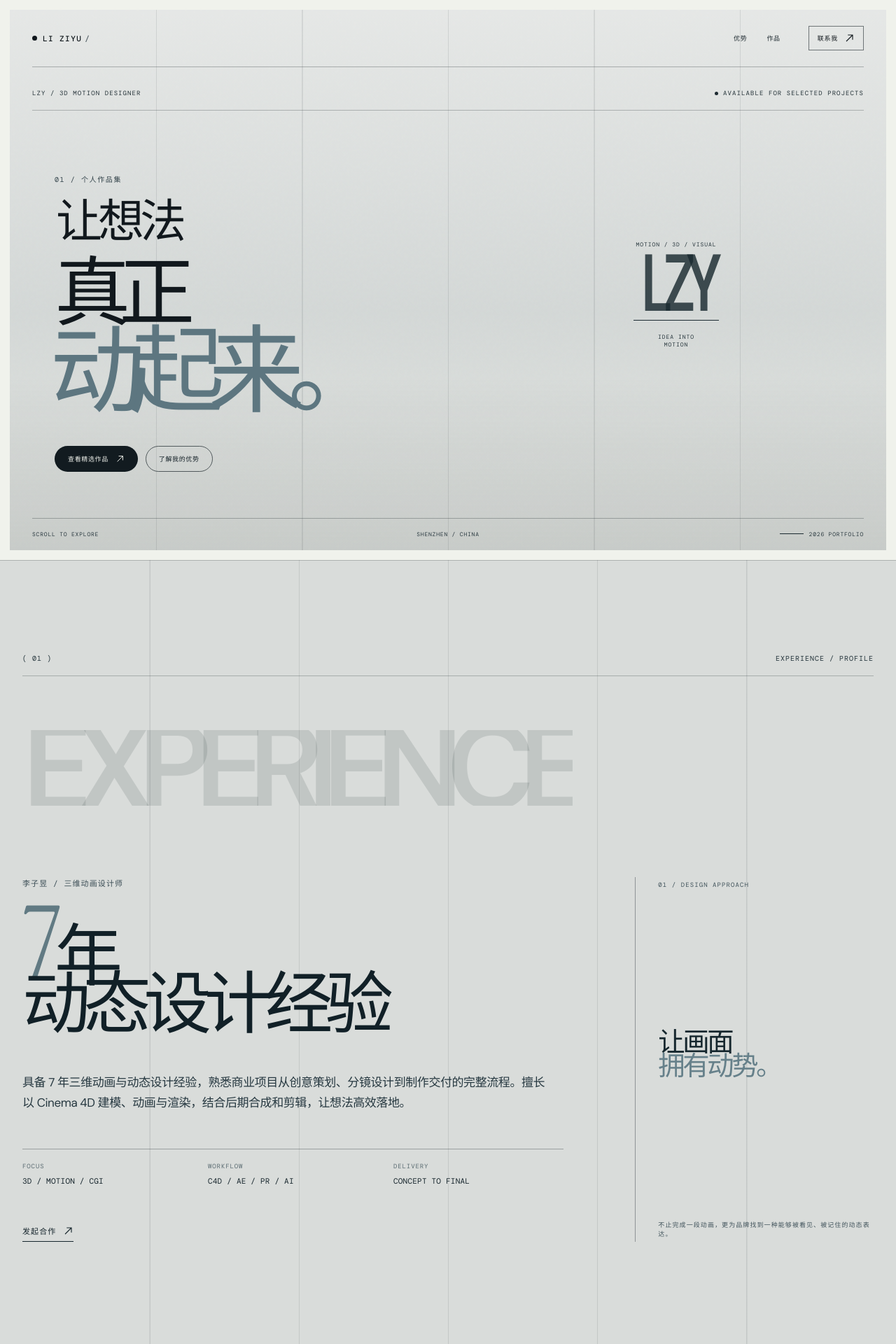
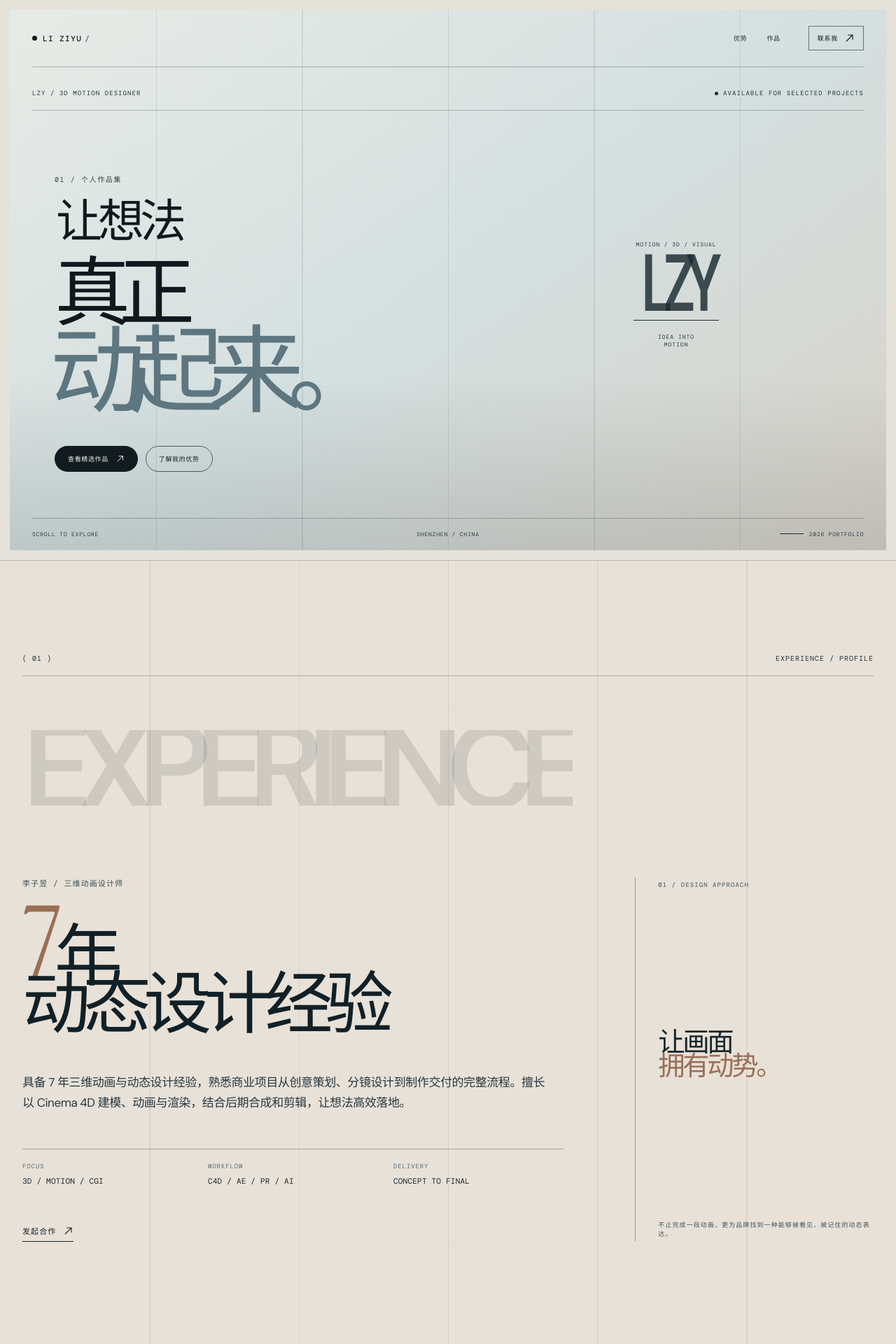
Before and after one commit to blankslzy-arch/work, a React (Vite) app: page / in a window 1280 px wide. Shown: the top 1920 px of the page at 70% size. Built offline with nearby package versions, Linux system fonts and the light colour scheme.

Commit message:
Add editorial color depth

```diff
--- a/src/styles.css
+++ b/src/styles.css
@@ -440,3 +440,54 @@ main { display: flex; flex-direction: column; }.hero { order: 1; }.profile { ord
   .hero-title-side { min-height: 0; }
   .hero-primary-message { position: static; }
 }
+
+/* A restrained palette shift gives each chapter its own atmosphere while keeping the editorial system intact. */
+body { background: #e5e2da; }
+.hero, .hero-media { background: #dbe3e1; }
+.hero-fallback {
+  background:
+    radial-gradient(ellipse at 78% 32%, rgba(83, 121, 131, .24), transparent 0 26%),
+    radial-gradient(ellipse at 23% 84%, rgba(192, 157, 125, .16), transparent 0 31%),
+    linear-gradient(90deg, transparent 0 16.66%, rgba(12, 28, 34, .1) 16.7% 16.77%, transparent 16.8% 33.32%, rgba(12, 28, 34, .1) 33.35% 33.42%, transparent 33.45% 49.98%, rgba(12, 28, 34, .1) 50% 50.07%, transparent 50.1% 66.63%, rgba(12, 28, 34, .1) 66.66% 66.73%, transparent 66.76% 83.29%, rgba(12, 28, 34, .1) 83.32% 83.39%, transparent 83.42%),
+    linear-gradient(145deg, #e7ebe6 0%, #d3dfdf 52%, #d8d2c8 100%);
+}
+.intro, .profile {
+  background-color: #e8e1d7;
+  background-image:
+    radial-gradient(ellipse at 86% 24%, rgba(154, 180, 177, .24), transparent 0 28%),
+    linear-gradient(90deg, transparent 0 16.66%, rgba(36, 47, 47, .1) 16.7% 16.76%, transparent 16.8% 33.32%, rgba(36, 47, 47, .1) 33.35% 33.41%, transparent 33.45% 49.98%, rgba(36, 47, 47, .1) 50% 50.06%, transparent 50.1% 66.63%, rgba(36, 47, 47, .1) 66.66% 66.72%, transparent 66.76% 83.29%, rgba(36, 47, 47, .1) 83.32% 83.38%, transparent 83.42%);
+}
+.profile-copy h2 b, .profile-statement em { color: #996f55; }
+.work {
+  background-color: #172930;
+  background-image:
+    radial-gradient(ellipse at 13% 21%, rgba(77, 132, 142, .27), transparent 0 30%),
+    radial-gradient(ellipse at 87% 82%, rgba(151, 103, 78, .16), transparent 0 27%),
+    linear-gradient(90deg, transparent 0 16.66%, rgba(220, 233, 227, .12) 16.7% 16.76%, transparent 16.8% 33.32%, rgba(220, 233, 227, .12) 33.35% 33.41%, transparent 33.45% 49.98%, rgba(220, 233, 227, .12) 50% 50.06%, transparent 50.1% 66.63%, rgba(220, 233, 227, .12) 66.66% 66.72%, transparent 66.76% 83.29%, rgba(220, 233, 227, .12) 83.32% 83.38%, transparent 83.42%);
+  color: #edf0e9;
+}
+.work::before { background: linear-gradient(90deg, rgba(174, 211, 211, .48), rgba(199, 150, 117, .18) 46%, transparent 75%); }
+.work .section-label, .work .section-index, .work-heading > p { color: #d4e4df; }
+.work .motion-word { color: rgba(208, 228, 224, .12); }
+.work .project-card { border-color: rgba(205, 222, 215, .28); box-shadow: 0 18px 45px rgba(5, 14, 18, .22); }
+.strengths {
+  background-color: #273944;
+  background-image:
+    radial-gradient(ellipse at 80% 18%, rgba(115, 147, 158, .3), transparent 0 25%),
+    linear-gradient(90deg, transparent 0 16.66%, rgba(226, 237, 232, .11) 16.7% 16.76%, transparent 16.8% 33.32%, rgba(226, 237, 232, .11) 33.35% 33.41%, transparent 33.45% 49.98%, rgba(226, 237, 232, .11) 50% 50.06%, transparent 50.1% 66.63%, rgba(226, 237, 232, .11) 66.66% 66.72%, transparent 66.76% 83.29%, rgba(226, 237, 232, .11) 83.32% 83.38%, transparent 83.42%);
+  color: #f0f2eb;
+}
+.strengths-top h2 { color: #edf0e8; }
+.strengths-top h2 em { color: #d4a98b; }
+.strength-card { background: rgba(70, 94, 105, .8); border-color: rgba(210, 225, 218, .2); }
+.strength-card:hover { background: #e0e0d4; color: #1a3037; }
+.strength-card p, .strength-card-top { color: #c6d5d0; }
+.contact {
+  background-color: #e8ded5;
+  background-image:
+    radial-gradient(ellipse at 78% 35%, rgba(203, 159, 135, .22), transparent 0 27%),
+    radial-gradient(ellipse at 18% 87%, rgba(132, 166, 169, .2), transparent 0 30%),
+    linear-gradient(90deg, transparent 0 16.66%, rgba(47, 44, 40, .1) 16.7% 16.76%, transparent 16.8% 33.32%, rgba(47, 44, 40, .1) 33.35% 33.41%, transparent 33.45% 49.98%, rgba(47, 44, 40, .1) 50% 50.06%, transparent 50.1% 66.63%, rgba(47, 44, 40, .1) 66.66% 66.72%, transparent 66.76% 83.29%, rgba(47, 44, 40, .1) 83.32% 83.38%, transparent 83.42%);
+}
+.contact-circle { background: #4b6970; }
+.contact-circle:hover { background: #b77b61; color: #fff8f1; }
```
